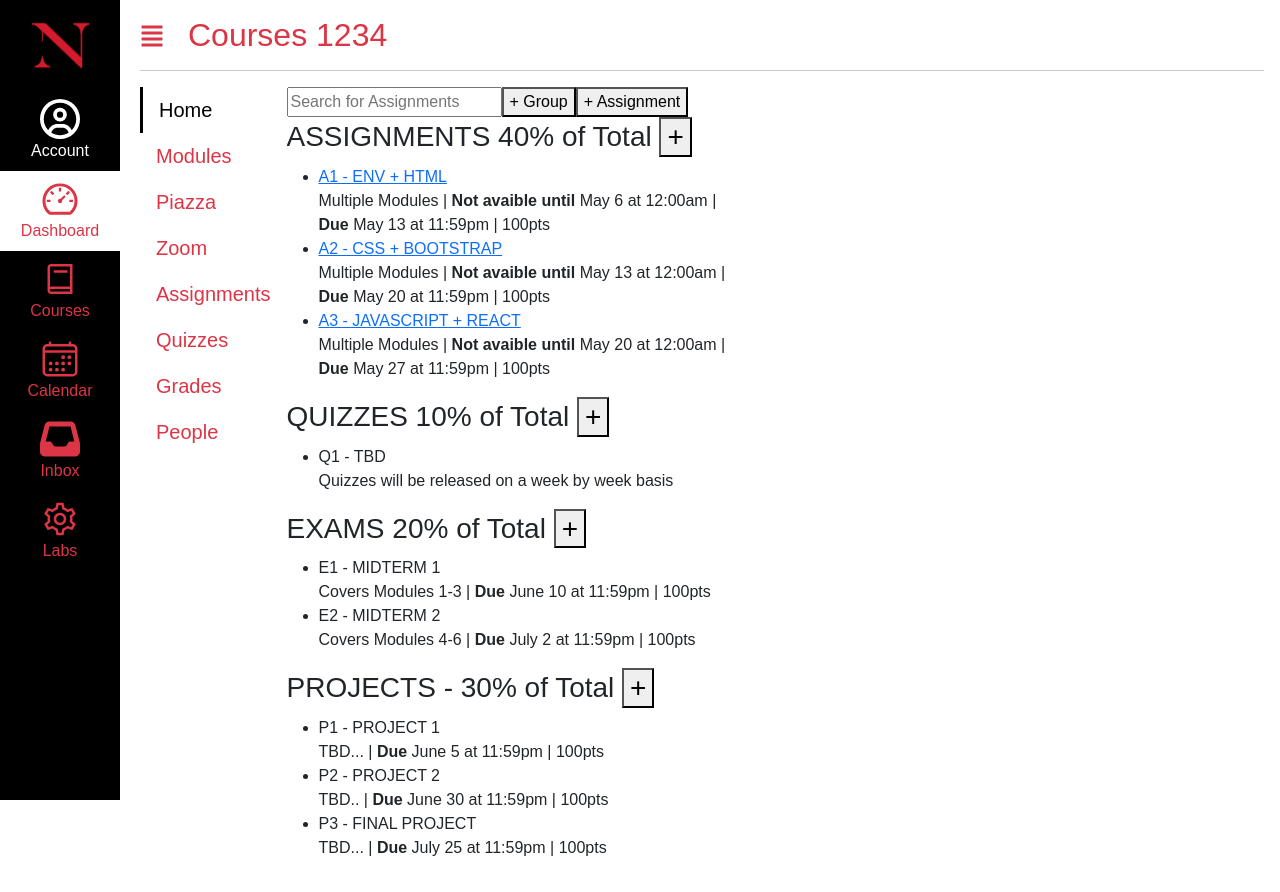
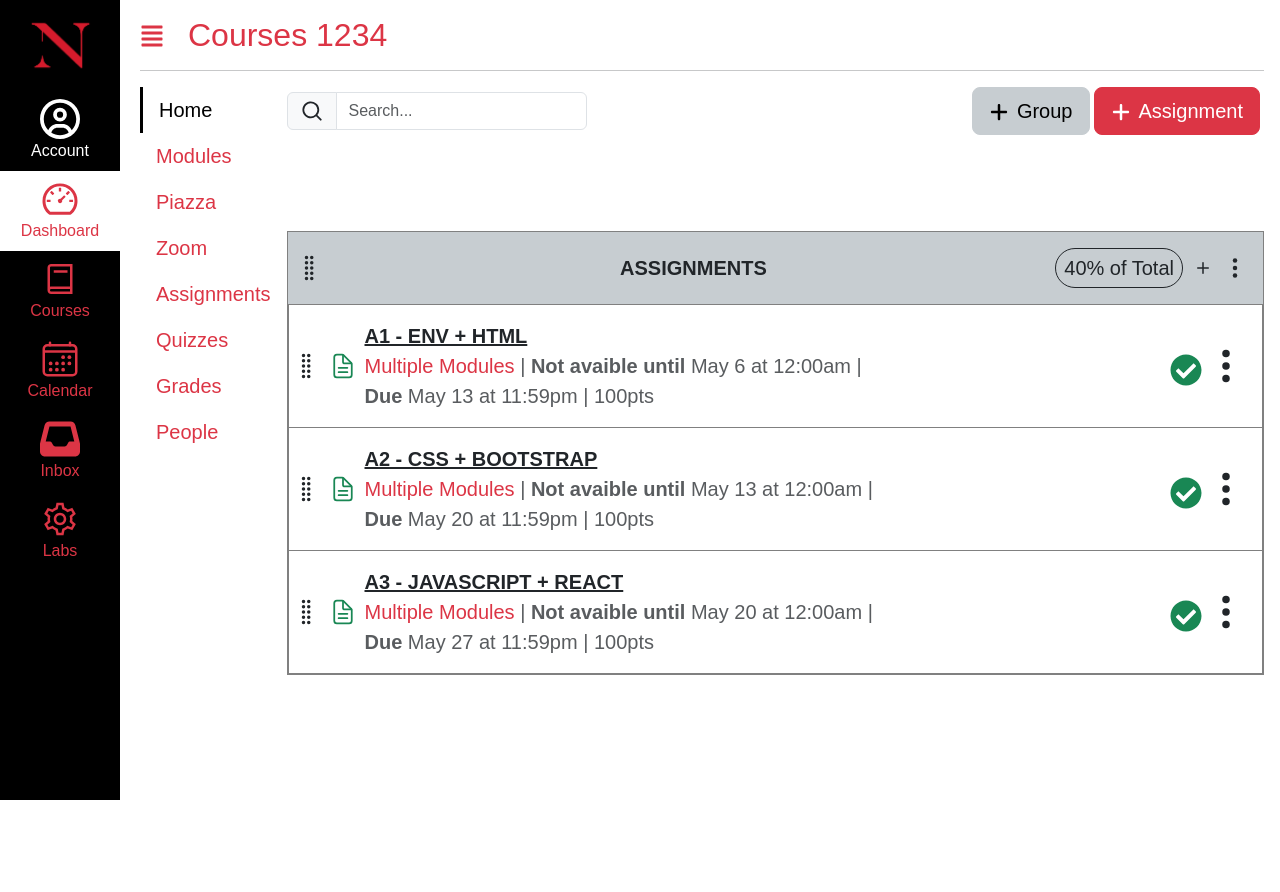
Before and after one commit to tpostler/kambaz-next-js, a Next.js app: page /Kambaz/Courses/1234/Assignments in a window 1280 px wide. After the commit the page ends 800 px from the top, so only its background shows below. Built offline with nearby package versions, Linux system fonts and the light colour scheme.

Commit message:
Assignment List

```diff
--- /dev/null
+++ b/app/Kambaz/Courses/[cid]/Assignments/AssignmentControlsButtons.tsx
@@ -0,0 +1,46 @@
+import { Button, FormControl, FormLabel, InputGroup } from "react-bootstrap";
+import InputGroupText from "react-bootstrap/esm/InputGroupText";
+import { FaPlus } from "react-icons/fa6";
+import { HiMiniMagnifyingGlass } from "react-icons/hi2";
+export default function AssignmentControlsButtons() {
+  return (
+    <div
+      id="wd-assignment-header-controls"
+      className="d-flex justify-content-between align-items-center"
+    >
+      <InputGroup style={{ width: "300px" }}>
+        <InputGroupText>
+          <HiMiniMagnifyingGlass className="fs-4" />
+        </InputGroupText>
+        <FormControl placeholder="Search..." />
+      </InputGroup>
+
+      <div id="wd-assignment-control-btns">
+        <Button
+          variant="danger"
+          size="lg"
+          className="me-1 float-end"
+          id="wd-add-module-btn"
+        >
+          <FaPlus
+            className="position-relative me-2"
+            style={{ bottom: "1px" }}
+          />
+          Assignment
+        </Button>
+        <Button
+          variant="secondary"
+          size="lg"
+          className="me-1 float-end"
+          id="wd-add-module-btn"
+        >
+          <FaPlus
+            className="position-relative me-2"
+            style={{ bottom: "1px" }}
+          />
+          Group
+        </Button>
+      </div>
+    </div>
+  );
+}
--- /dev/null
+++ b/app/Kambaz/Courses/[cid]/Assignments/AssignmentEditButtons.tsx
@@ -0,0 +1,8 @@
+import { IoEllipsisVertical } from "react-icons/io5";
+import GreenCheckmarkAssign from "./GreenCheckmarkAssign";
+export default function AssignmentEditButtons() {
+  return (
+    <div className="float-end">
+      <GreenCheckmarkAssign />
+      <IoEllipsisVertical className="fs-1" />
+    </div> );}
--- /dev/null
+++ b/app/Kambaz/Courses/[cid]/Assignments/AssignmentHeaderButtons.tsx
@@ -0,0 +1,14 @@
+import { BsPlus } from "react-icons/bs";
+import { IoEllipsisVertical } from "react-icons/io5";
+import "../../../styles.css";
+export default function AssignmentHeaderButtons() {
+  return (
+    <div id="wd-modules-controls" className="d-flex align-items-center gap-2">
+      <span className="border border-dark rounded-pill px-2 py-1">
+        40% of Total
+      </span>
+      <BsPlus className="fs-4" />
+      <IoEllipsisVertical className="fs-4" />
+    </div>
+  );
+}
--- /dev/null
+++ b/app/Kambaz/Courses/[cid]/Assignments/GreenCheckmarkAssign.tsx
@@ -0,0 +1,7 @@
+import { FaCheckCircle, FaCircle } from "react-icons/fa";
+export default function GreenCheckmarkAssign() {
+  return (
+    <span className="me-1 position-relative">
+      <FaCheckCircle style={{ top: "0px" }} className="text-success me-1 position-absolute fs-2" />
+      <FaCircle className="text-white me-1 fs-3" />
+    </span>);}
--- a/app/Kambaz/Courses/[cid]/Assignments/page.tsx
+++ b/app/Kambaz/Courses/[cid]/Assignments/page.tsx
@@ -1,107 +1,146 @@
 import Link from "next/link";
+import AssignmentControlsButtons from "./AssignmentControlsButtons";
+import { ListGroup, ListGroupItem } from "react-bootstrap";
+import { BsGripVertical } from "react-icons/bs";
+import AssignmentEditButtons from "./AssignmentEditButtons";
+import AssignmentHeaderButtons from "./AssignmentHeaderButtons";
+import { IoDocumentTextOutline } from "react-icons/io5";
+import "../../../styles.css";
 
 export default function Assignments() {
   return (
     <div id="wd-assignments">
-      <input placeholder="Search for Assignments" id="wd-search-assignment" />
-      <button id="wd-add-assignment-group">+ Group</button>
-      <button id="wd-add-assignment">+ Assignment</button>
-      <h3 id="wd-assignments-title">
-        ASSIGNMENTS 40% of Total <button>+</button>
-      </h3>
-      <ul id="wd-assignment-list">
-        <li className="wd-assignment-list-item">
+      <AssignmentControlsButtons />
+      <br />
+      <br />
+      <br />
+      <br />
+
+      <ListGroup className="rounded-0" id="wd-assignment-list">
+        <ListGroupItem className="wd-module p-0 mb-5 fs-5 border-gray">
+          <div className="wd-title p-3 ps-2 bg-secondary d-flex justify-content-between align-items-center">
+            <BsGripVertical className="me-2 fs-3" /> <b>ASSIGNMENTS</b>
+            <AssignmentHeaderButtons />
+          </div>
+
+          <ListGroup className="wd-asignments rounded-0">
+            <ListGroupItem className="wd-assignment p-3 ps-1 d-flex align-items-center">
+              <BsGripVertical className="me-2 fs-3" />
+              <IoDocumentTextOutline className="me-2 fs-3 text-success" />
+              <div className="flex-grow-1">
                 <Link
                   href="/Kambaz/Courses/1234/Assignments/123"
-            className="wd-assignment-link"
+                  className="wd-assignment-link text-dark"
                 >
-            A1 - ENV + HTML
+                  <b>A1 - ENV + HTML</b>
                 </Link>
-          <br></br>
-          <text id="wd-assignment-list-text">
-            Multiple Modules | <b>Not avaible until </b>
-            May 6 at 12:00am | <br></br> <b>Due</b> May 13 at 11:59pm | 100pts
-          </text>
-        </li>
+                <br />
+                <span id="wd-assignment-list-text">
+                   <span className="text-danger">Multiple Modules</span><span className="text-muted"> | <b>Not avaible until </b>
+                  May 6 at 12:00am | <br></br> <b>Due</b> May 13 at 11:59pm |
+                  100pts</span>
+                </span>
+              </div>
+              <AssignmentEditButtons />
+            </ListGroupItem>
 
-        <li className="wd-assignment-list-item">
-          {/* MY CODE BELOW */}
-          <Link href="/Kambaz/Courses/1234/Assignments/123"
-          className="wd-assignments-link">
-            A2 - CSS + BOOTSTRAP
+            <ListGroupItem className="wd-assignment p-3 ps-1 d-flex align-items-center">
+              <BsGripVertical className="me-2 fs-3" />
+              <IoDocumentTextOutline className="me-2 fs-3 text-success" />
+              <div className="flex-grow-1">
+                <Link
+                  href="/Kambaz/Courses/1234/Assignments/123"
+                  className="wd-assignment-link text-dark"
+                >
+                  <b>A2 - CSS + BOOTSTRAP</b>
                 </Link>
-          <br></br>
-          <text id="wd-assignment-list-text">
-            Multiple Modules | <b>Not avaible until </b>
-            May 13 at 12:00am | <br></br> <b>Due</b> May 20 at 11:59pm | 100pts
-          </text>
-        </li>
-        <li className="wd-assignment-list-item">
-          <Link href="/Kambaz/Courses/1234/Assignments/123"
-          className="wd-assignments-link">
-            A3 - JAVASCRIPT + REACT
+                <br />
+                <span id="wd-assignment-list-text">
+                  <span className="text-danger">Multiple Modules</span> <span className="text-muted">| <b>Not avaible until </b>
+                  May 13 at 12:00am | <br></br> <b>Due</b> May 20 at 11:59pm |
+                  100pts</span>
+                </span>
+              </div>
+              <AssignmentEditButtons />
+            </ListGroupItem>
+
+            <ListGroupItem className="wd-assignment p-3 ps-1 d-flex align-items-center">
+              <BsGripVertical className="me-2 fs-3" />
+              <IoDocumentTextOutline className="me-2 fs-3 text-success" />
+              <div className="flex-grow-1">
+                <Link
+                  href="/Kambaz/Courses/1234/Assignments/123"
+                  className="wd-assignment-link text-dark"
+                >
+                  <b>A3 - JAVASCRIPT + REACT</b>
                 </Link>
-          <br></br>
-          <text id="wd-assignment-list-text">
-            Multiple Modules | <b>Not avaible until </b>
-            May 20 at 12:00am | <br></br> <b>Due</b> May 27 at 11:59pm | 100pts
-          </text>
-        </li>
-      </ul>
-      {/* More of my code */}
+                <br />
+                <span id="wd-assignment-list-text">
+                   <span className="text-danger">Multiple Modules</span><span className="text-muted"> | <b>Not avaible until </b>
+                  May 20 at 12:00am | <br></br> <b>Due</b> May 27 at 11:59pm |
+                  100pts</span>
+                </span>
+              </div>
+              <AssignmentEditButtons />
+            </ListGroupItem>
+          </ListGroup>
+        </ListGroupItem>
+      </ListGroup>
+      {/*
       <h3 id="wd-assignments-title">QUIZZES 10% of Total <button>+</button></h3>
       <ul id="wd-assignment-list">
-        <li className="wd-assignment-list-item">
+        <ListGroupItem className="wd-assignment-list-item">
           Q1 - TBD
           <br></br>
           <text id="wd-assignment-list-text">
             Quizzes will be released on a week by week basis
           </text>
-        </li>
+        </ListGroupItem>
       </ul>
 
       <h3 id="wd-assignments-title">EXAMS 20% of Total <button>+</button></h3>
       <ul id="wd-assignment-list">
-        <li className="wd-assignment-list-item">
+        <ListGroupItem className="wd-assignment-list-item">
           E1 - MIDTERM 1
           <br></br>
           <text id="wd-assignment-list-text">
             Covers Modules 1-3 | <b>Due</b> June 10 at 11:59pm | 100pts
           </text>
-        </li>
-        <li className="wd-assignment-list-item">
+        </ListGroupItem>
+        <ListGroupItem className="wd-assignment-list-item">
           E2 - MIDTERM 2
           <br></br>
           <text id="wd-assignment-list-text">
             Covers Modules 4-6 | <b>Due</b> July 2 at 11:59pm | 100pts
           </text>
-        </li>
+        </ListGroupItem>
       </ul>
 
       <h3 id="wd-assignments-title">PROJECTS - 30% of Total <button>+</button></h3>
       <ul id="wd-assignment-list">
-        <li className="wd-assignment-list-item">
+        <ListGroupItem className="wd-assignment-list-item">
           P1 - PROJECT 1
           <br></br>
           <text id="wd-assignment-list-text">
             TBD... | <b>Due</b> June 5 at 11:59pm | 100pts
           </text>
-        </li>
-        <li className="wd-assignment-list-item">
+        </ListGroupItem>
+        <ListGroupItem className="wd-assignment-list-item">
           P2 - PROJECT 2
           <br></br>
           <text id="wd-assignment-list-text">
             TBD.. | <b>Due</b> June 30 at 11:59pm | 100pts
           </text>
-        </li>
-        <li className="wd-assignment-list-item">
+        </ListGroupItem>
+        <ListGroupItem className="wd-assignment-list-item">
           P3 - FINAL PROJECT
           <br></br>
           <text id="wd-assignment-list-text">
             TBD... | <b>Due</b> July 25 at 11:59pm | 100pts
           </text>
-        </li>
+        </ListGroupItem>
       </ul>
+      */}
     </div>
   );
 }
--- a/app/Kambaz/Courses/[cid]/Modules/LessonControlsButtons.tsx
+++ b/app/Kambaz/Courses/[cid]/Modules/LessonControlsButtons.tsx
@@ -1,5 +1,5 @@
 import { IoEllipsisVertical } from "react-icons/io5";
-import GreenCheckmark from "./GreenCheckmark";
+import GreenCheckmark from "../../../GreenCheckmark";
 export default function LessonControlButtons() {
   return (
     <div className="float-end">
--- a/app/Kambaz/Courses/[cid]/Modules/ModuleControlButtons.tsx
+++ b/app/Kambaz/Courses/[cid]/Modules/ModuleControlButtons.tsx
@@ -1,5 +1,5 @@
 import { IoEllipsisVertical } from "react-icons/io5";
-import GreenCheckmark from "./GreenCheckmark";
+import GreenCheckmark from "../../../GreenCheckmark";
 import { BsPlus } from "react-icons/bs";
 export default function ModuleControlButtons() {
   return (
--- a/app/Kambaz/Courses/[cid]/Modules/ModulesControls.tsx
+++ b/app/Kambaz/Courses/[cid]/Modules/ModulesControls.tsx
@@ -1,6 +1,6 @@
 import { Button, Dropdown, DropdownItem, DropdownMenu, DropdownToggle } from "react-bootstrap";
 import { FaBan, FaPlus } from "react-icons/fa6";
-import GreenCheckmark from "./GreenCheckmark";
+import GreenCheckmark from "../../../GreenCheckmark";
 export default function ModulesControls() {
  return (
    <div id="wd-modules-controls" className="text-nowrap">
--- a/app/Kambaz/Courses/[cid]/Modules/page.tsx
+++ b/app/Kambaz/Courses/[cid]/Modules/page.tsx
@@ -7,7 +7,6 @@ import ModuleControlButtons from "./ModuleControlButtons";
 export default function Modules() {
   return (
     <div>
-      {/* add the buttons above ^^ */}
       <ModulesControls />
       <br />
       <br />
```
Also changed, not shown: app/Kambaz/Courses/[cid]/People/Table/page.tsx (added, +53 -0 lines), app/Kambaz/GreenCheckmark.tsx (renamed from app/Kambaz/Courses/[cid]/Modules/GreenCheckmark.tsx). Lines whose indentation alone changed are shown as unchanged.
